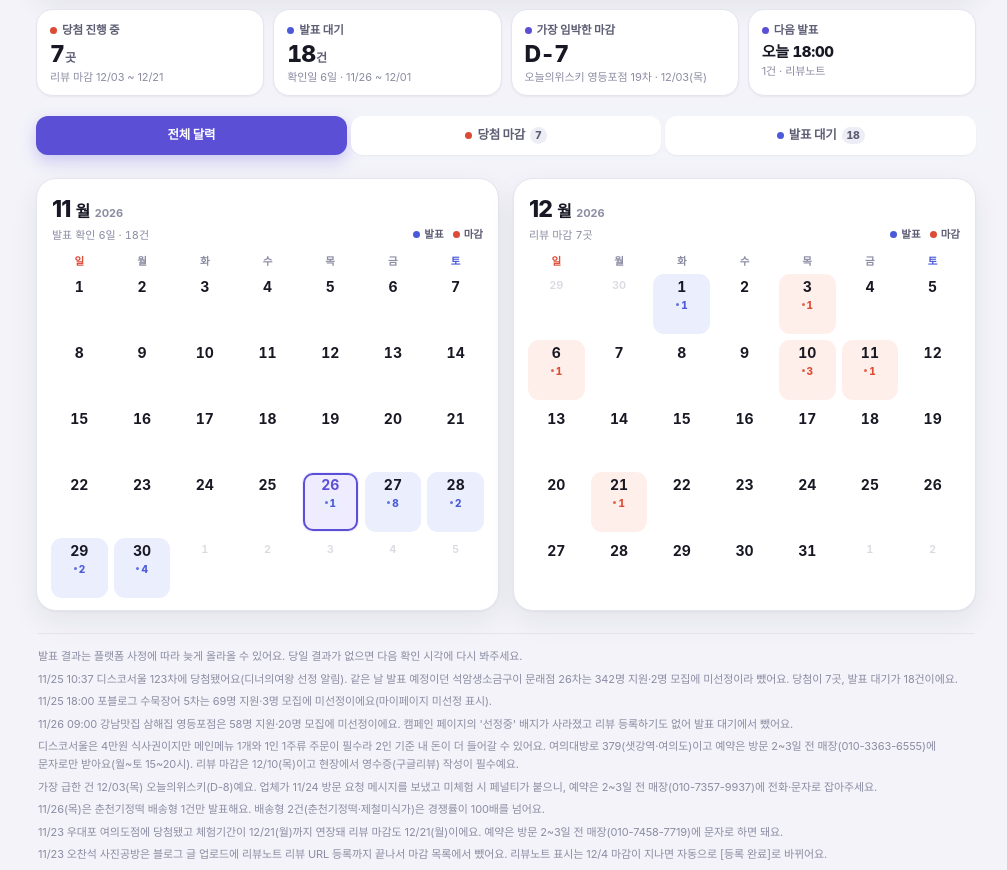
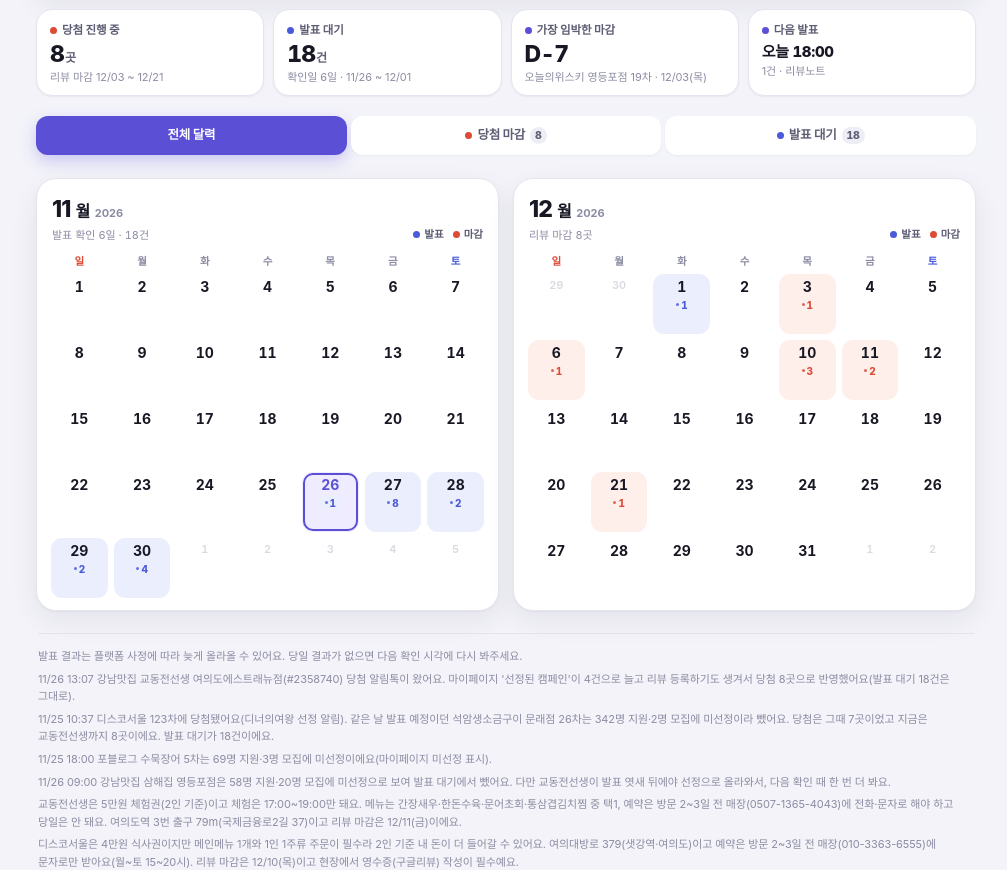
Before and after one commit to sumnniiii/trial-calendar-Public-, a plain HTML site: page index.html in a window 1280 px wide. Shown: the part 114-984 px from the top of the page, without its empty margins (134-1141 px from the left). Drawn offline with Linux system fonts and the light colour scheme.

Commit message:
Update: 교동전선생 여의도에스트래뉴점 당첨 반영 (당첨 7→8곳, 리뷰 마감 12/11)

```diff
--- a/index.html
+++ b/index.html
@@ -401,7 +401,7 @@ h1 .thin{color:var(--ink-2);font-weight:700}
   <section class="summary" aria-label="요약">
     <button type="button" class="sum-card" data-jump="red">
       <span class="sum-label"><i class="dot dot-dead"></i>당첨 진행 중</span>
-      <strong class="sum-value" id="sumWon">7<small>곳</small></strong>
+      <strong class="sum-value" id="sumWon">8<small>곳</small></strong>
       <span class="sum-meta" id="sumWonMeta">리뷰 마감 12/03 ~ 12/21</span>
     </button>
     <button type="button" class="sum-card" data-jump="ann">
@@ -423,7 +423,7 @@ h1 .thin{color:var(--ink-2);font-weight:700}
 
   <nav class="tabs" id="tabs" role="tablist" aria-label="보기 필터">
     <button type="button" class="tab is-active" data-filter="all" role="tab" aria-selected="true">전체 달력</button>
-    <button type="button" class="tab" data-filter="red" role="tab" aria-selected="false"><i class="dot dot-dead"></i>당첨 마감 <span class="tab-count" id="tabRedCount">7</span></button>
+    <button type="button" class="tab" data-filter="red" role="tab" aria-selected="false"><i class="dot dot-dead"></i>당첨 마감 <span class="tab-count" id="tabRedCount">8</span></button>
     <button type="button" class="tab" data-filter="blue" role="tab" aria-selected="false"><i class="dot dot-ann"></i>발표 대기 <span class="tab-count" id="tabBlueCount">18</span></button>
   </nav>
 
@@ -464,9 +464,11 @@ h1 .thin{color:var(--ink-2);font-weight:700}
 
     <footer class="foot">
       <p>발표 결과는 플랫폼 사정에 따라 늦게 올라올 수 있어요. 당일 결과가 없으면 다음 확인 시각에 다시 봐주세요.</p>
-      <p>11/25 10:37 디스코서울 123차에 당첨됐어요(디너의여왕 선정 알림). 같은 날 발표 예정이던 석암생소금구이 문래점 26차는 342명 지원·2명 모집에 미선정이라 뺐어요. 당첨이 7곳, 발표 대기가 18건이에요.</p>
+      <p>11/26 13:07 강남맛집 교동전선생 여의도에스트래뉴점(#2358740) 당첨 알림톡이 왔어요. 마이페이지 '선정된 캠페인'이 4건으로 늘고 리뷰 등록하기도 생겨서 당첨 8곳으로 반영했어요(발표 대기 18건은 그대로).</p>
+      <p>11/25 10:37 디스코서울 123차에 당첨됐어요(디너의여왕 선정 알림). 같은 날 발표 예정이던 석암생소금구이 문래점 26차는 342명 지원·2명 모집에 미선정이라 뺐어요. 당첨은 그때 7곳이었고 지금은 교동전선생까지 8곳이에요. 발표 대기가 18건이에요.</p>
       <p>11/25 18:00 포블로그 수묵장어 5차는 69명 지원·3명 모집에 미선정이에요(마이페이지 미선정 표시).</p>
-      <p>11/26 09:00 강남맛집 삼해집 영등포점은 58명 지원·20명 모집에 미선정이에요. 캠페인 페이지의 '선정중' 배지가 사라졌고 리뷰 등록하기도 없어 발표 대기에서 뺐어요.</p>
+      <p>11/26 09:00 강남맛집 삼해집 영등포점은 58명 지원·20명 모집에 미선정으로 보여 발표 대기에서 뺐어요. 다만 교동전선생이 발표 엿새 뒤에야 선정으로 올라와서, 다음 확인 때 한 번 더 봐요.</p>
+      <p>교동전선생은 5만원 체험권(2인 기준)이고 체험은 17:00~19:00만 돼요. 메뉴는 간장새우·한돈수육·문어초회·통삼겹김치찜 중 택1, 예약은 방문 2~3일 전 매장(0507-1365-4043)에 전화·문자로 해야 하고 당일은 안 돼요. 여의도역 3번 출구 79m(국제금융로2길 37)이고 리뷰 마감은 12/11(금)이에요.</p>
       <p>디스코서울은 4만원 식사권이지만 메인메뉴 1개와 1인 1주류 주문이 필수라 2인 기준 내 돈이 더 들어갈 수 있어요. 여의대방로 379(샛강역·여의도)이고 예약은 방문 2~3일 전 매장(010-3363-6555)에 문자로만 받아요(월~토 15~20시). 리뷰 마감은 12/10(목)이고 현장에서 영수증(구글리뷰) 작성이 필수예요.</p>
       <p>가장 급한 건 12/03(목) 오늘의위스키(D-8)예요. 업체가 11/24 방문 요청 메시지를 보냈고 미체험 시 페널티가 붙으니, 예약은 2~3일 전 매장(010-7357-9937)에 전화·문자로 잡아주세요.</p>
       <p>11/26(목)은 춘천기정떡 배송형 1건만 발표해요. 배송형 2건(춘천기정떡·제철미식가)은 경쟁률이 100배를 넘어요.</p>
@@ -474,7 +476,7 @@ h1 .thin{color:var(--ink-2);font-weight:700}
       <p>11/23 오찬석 사진공방은 블로그 글 업로드에 리뷰노트 리뷰 URL 등록까지 끝나서 마감 목록에서 뺐어요. 리뷰노트 표시는 12/4 마감이 지나면 자동으로 [등록 완료]로 바뀌어요.</p>
       <p>11/22~23 정리: 포블로그 2건(양키스그릴 문래점·신.주.옥.미 분당금곡점)은 발표 전 신청 취소, 리뷰노트 2건(수내닭꼬치 까치산역점·역전소금구이)은 미선정으로 뺐어요.</p>
       <p>레뷰는 현재 대기 0건으로 집계돼 이 달력에 넣지 않았어요.</p>
-      <p class="meta">기준 2026-11-26(목) 09:00 · 캠페인 정보는 각 플랫폼 공고 기준</p>
+      <p class="meta">기준 2026-11-26(목) 13:10 · 캠페인 정보는 각 플랫폼 공고 기준</p>
       <p class="tip"><span aria-hidden="true">📲</span><span>아이폰 사파리에서 <b>공유 → 홈 화면에 추가</b>를 누르면 앱처럼 열려요.</span></p>
     </footer>
   </main>
@@ -521,6 +523,13 @@ h1 .thin{color:var(--ink-2);font-weight:700}
         possible: '11/22(일)부터 아무 날', phones: ['010-3595-0587'],
         place: '서울 영등포구 당산로45길 2 · 당산역 11번 출구 도보 1분',
         url: 'https://xn--939au0g4vj8sq.net/cp/?id=2358287&guide=1'
+      },
+      {
+        date: '2026-12-11', emoji: '🍤', name: '교동전선생 여의도에스트래뉴점', platform: '강남맛집',
+        benefit: '5만원 체험권(2인 기준)', hours: '체험 17:00~19:00 고정 · 메뉴 택1(간장새우·한돈수육·문어초회·통삼겹김치찜) · 방문 2~3일 전 예약 필수, 당일 불가',
+        possible: '11/26(목)부터 아무 날 (2~3일 전 예약)', phones: ['0507-1365-4043'],
+        place: '서울 영등포구 국제금융로2길 37 (여의도동 26) · 여의도역 3번 출구 79m',
+        url: 'https://xn--939au0g4vj8sq.net/cp/?id=2358740&guide=1'
       },
       {
         date: '2026-12-11', emoji: '🍺', name: '고물라디오', platform: '강남맛집',
```
